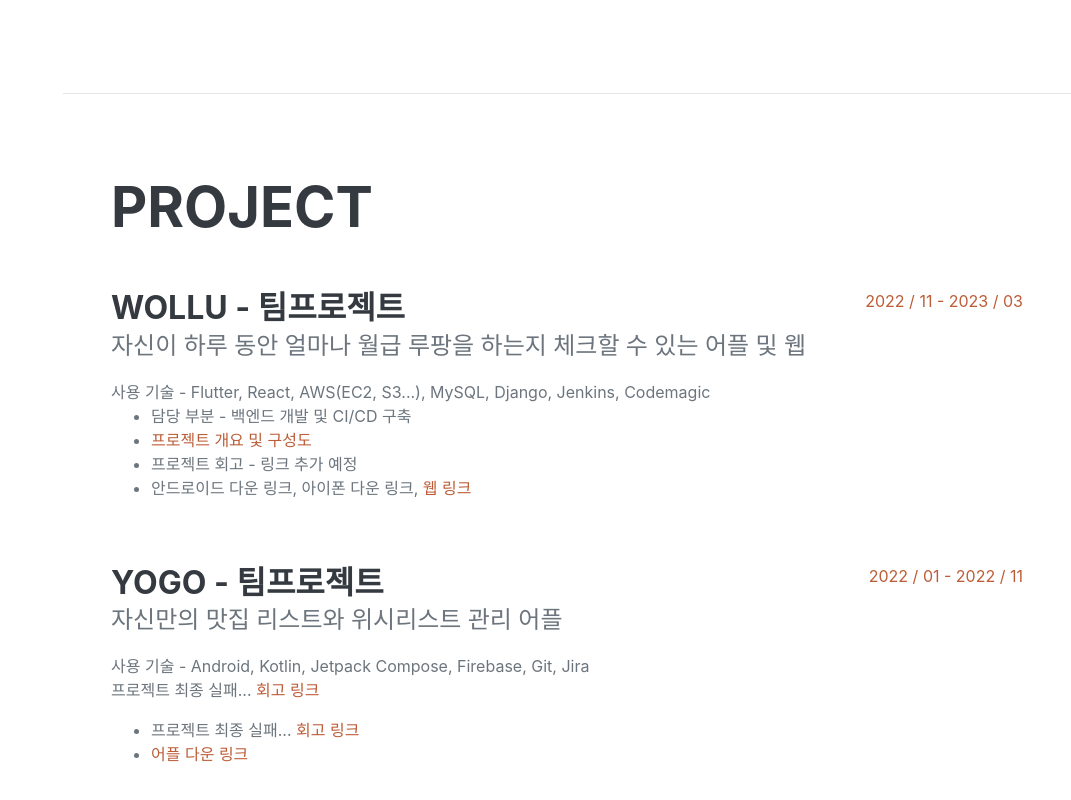
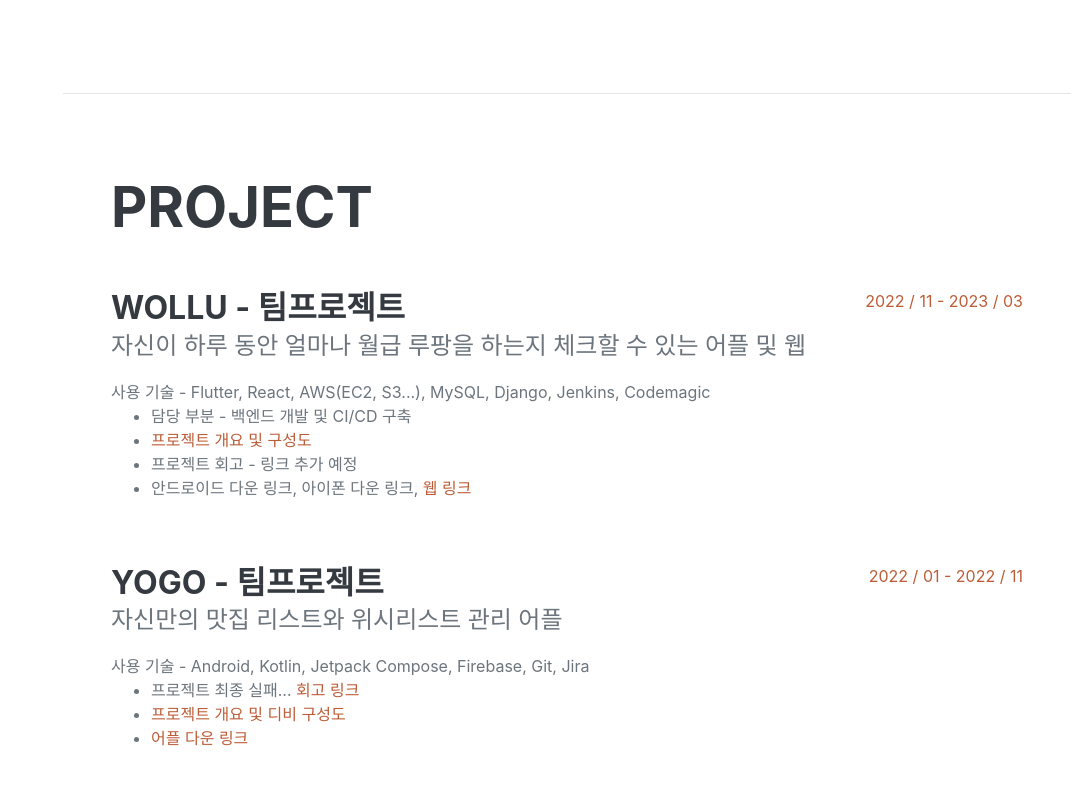
Before and after one commit to JangYeHoon/JangYeHoon.github.io, a plain HTML site: page index.html in a window 1280 px wide. Shown: the part 3911-4711 px from the top of the page, without its empty margins (209-1280 px from the left). Drawn offline with nearby package versions, Linux system fonts and the light colour scheme; a web font is replaced by a local one.

Commit message:
Add yogo project overview link

```diff
--- a/index.html
+++ b/index.html
@@ -415,10 +415,12 @@
                             <h3 class="mb-0">YOGO - 팀프로젝트</h3>
                             <div class="subheading mb-3">자신만의 맛집 리스트와 위시리스트 관리 어플</div>
                             <div>사용 기술 - Android, Kotlin, Jetpack Compose, Firebase, Git, Jira</div>
-                            <p>프로젝트 최종 실패... <a href="https://potato-dev.tistory.com/108">회고 링크</a></p>
                             <ul>
                                 <li>
                                     프로젝트 최종 실패... <a href="https://potato-dev.tistory.com/108">회고 링크</a>
+                                </li>
+                                <li>
+                                    <a href="https://github.com/291-dev/yogo/blob/main/README.md">프로젝트 개요 및 디비 구성도</a>
                                 </li>
                                 <li>
                                     <a href="https://play.google.com/store/apps/details?id=com.yogo.wifood">어플 다운 링크</a>
```
